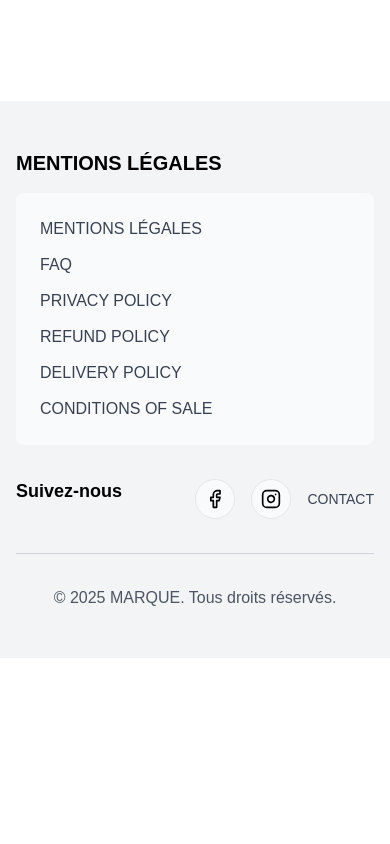
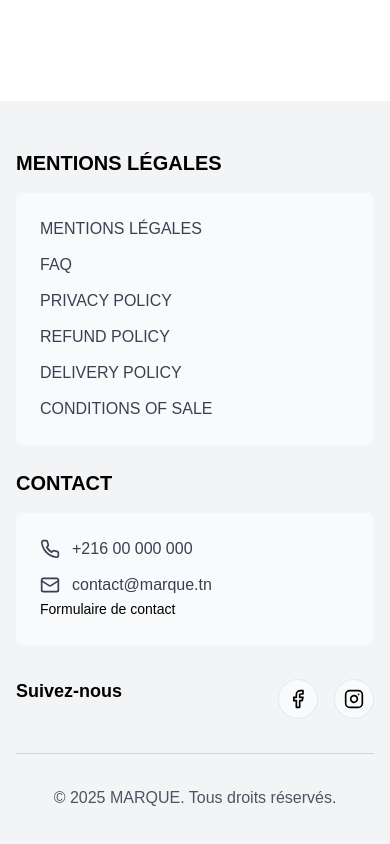
Before and after one commit to sanokistudios/Sanoki-studios, a React (Vite) app in the folder frontend/: page / in a window 390 px wide. Shown: the part 971-1815 px from the top of the page. Before the commit the page ends 1629 px from the top, so only its background shows below. Built offline with nearby package versions, Linux system fonts and the light colour scheme; no server answers; a web font is replaced by a local one.

Commit message:
feat(footer): two-column layout with Mentions LÃ©gales and Contact (phone+email); keep social row

```diff
--- a/frontend/src/components/Footer.jsx
+++ b/frontend/src/components/Footer.jsx
@@ -1,5 +1,5 @@
 import { Link } from 'react-router-dom';
-import { Facebook, Instagram } from 'lucide-react';
+import { Facebook, Instagram, Mail, Phone } from 'lucide-react';
 
 const Footer = () => {
   const currentYear = new Date().getFullYear();
@@ -7,8 +7,10 @@ const Footer = () => {
   return (
     <footer className="bg-gray-100 mt-20">
       <div className="max-w-7xl mx-auto px-4 sm:px-6 lg:px-8 py-12">
-        {/* MENTIONS LÉGALES - Remplace MARQUE et Navigation */}
-        <div className="mb-8">
+        {/* Deux colonnes: Mentions légales + Contact */}
+        <div className="grid grid-cols-1 md:grid-cols-2 gap-6 mb-8">
+          {/* Colonne Mentions légales */}
+          <div>
             <h3 className="text-xl font-bold mb-4 text-black">MENTIONS LÉGALES</h3>
             <div className="bg-gray-50 p-6 rounded-lg space-y-3">
               <Link to="/mentions-legales" className="block text-gray-700 hover:text-black transition-colors">MENTIONS LÉGALES</Link>
@@ -17,6 +19,23 @@ const Footer = () => {
               <Link to="/refund-policy" className="block text-gray-700 hover:text-black transition-colors">REFUND POLICY</Link>
               <Link to="/delivery-policy" className="block text-gray-700 hover:text-black transition-colors">DELIVERY POLICY</Link>
               <Link to="/conditions-of-sale" className="block text-gray-700 hover:text-black transition-colors">CONDITIONS OF SALE</Link>
+            </div>
+          </div>
+
+          {/* Colonne Contact */}
+          <div>
+            <h3 className="text-xl font-bold mb-4 text-black">CONTACT</h3>
+            <div className="bg-gray-50 p-6 rounded-lg space-y-3">
+              <a href="tel:+21600000000" className="flex items-center gap-3 text-gray-700 hover:text-black transition-colors">
+                <Phone className="w-5 h-5" />
+                <span>+216 00 000 000</span>
+              </a>
+              <a href="mailto:contact@marque.tn" className="flex items-center gap-3 text-gray-700 hover:text-black transition-colors">
+                <Mail className="w-5 h-5" />
+                <span>contact@marque.tn</span>
+              </a>
+              <Link to="/contact" className="text-sm text-primary hover:underline">Formulaire de contact</Link>
+            </div>
           </div>
         </div>
 
@@ -37,7 +56,6 @@ const Footer = () => {
               <Instagram className="w-5 h-5" />
             </a>
           </div>
-          <Link to="/contact" className="text-sm text-gray-700 hover:text-black transition-colors">CONTACT</Link>
         </div>
 
         <div className="border-t border-gray-300 mt-8 pt-8 text-center text-gray-600">
```
Lines whose indentation alone changed are shown as unchanged.
